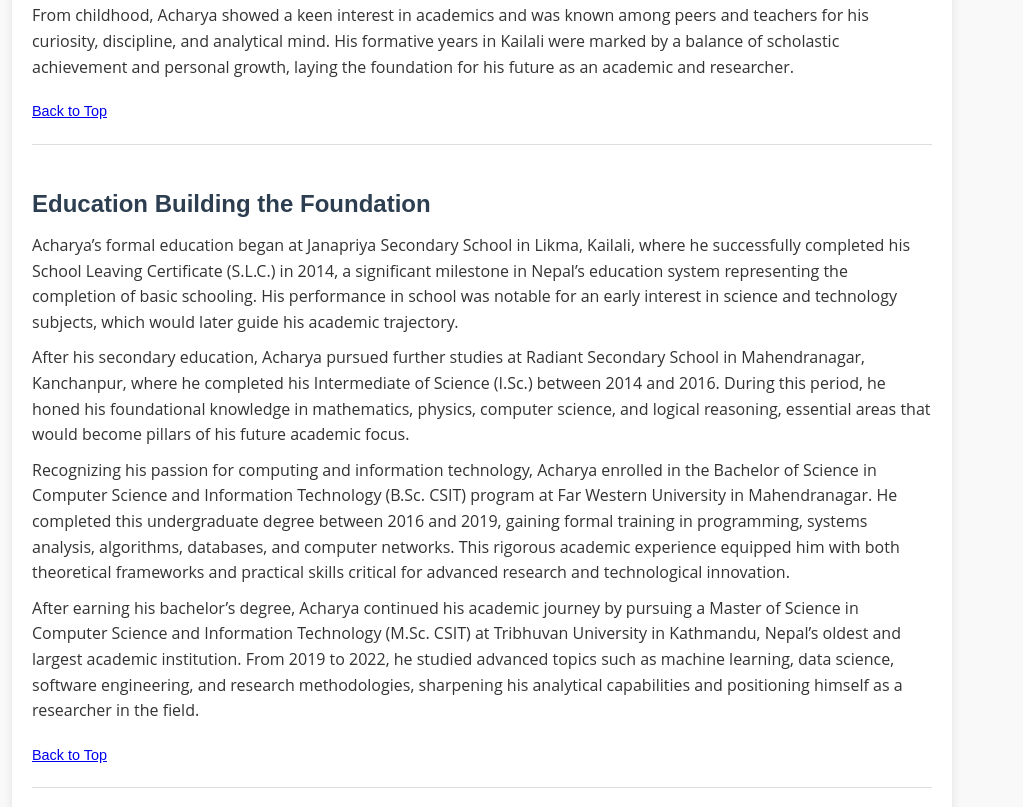
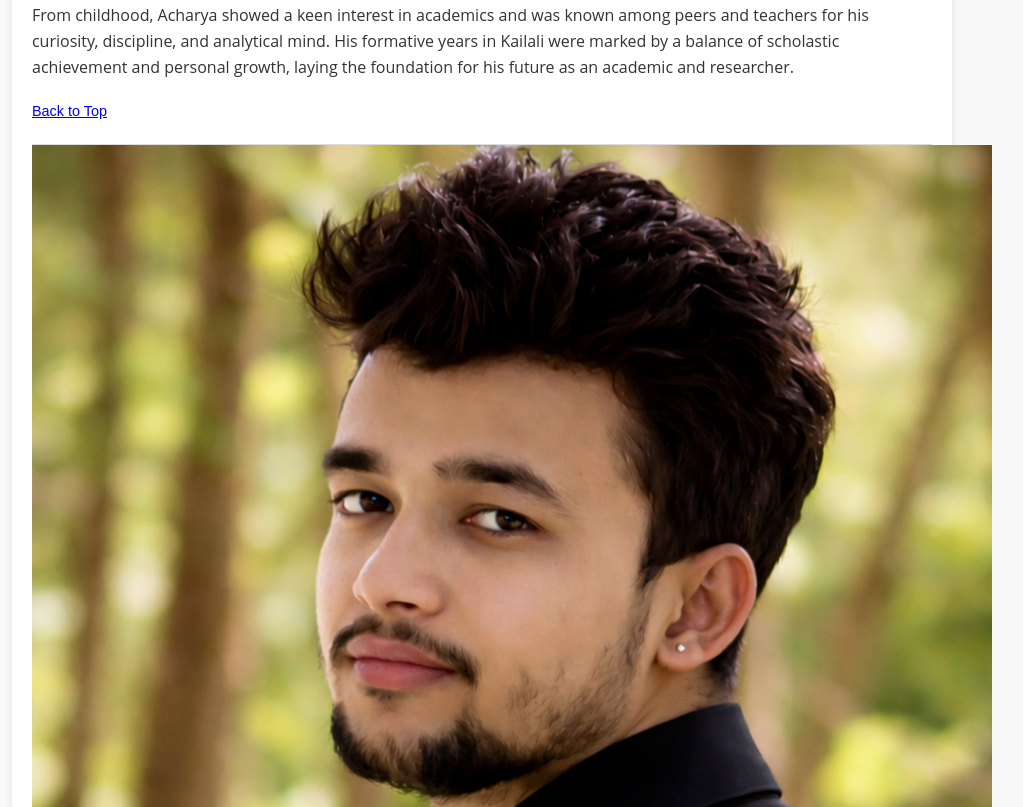
Before and after one commit to Kamal-Acharya-15/Kamal-Acharya, a plain HTML site: page index.html in a window 1280 px wide. Shown: the part 493-1300 px from the top of the page, without its empty margins (158-1181 px from the left). Drawn offline with Linux system fonts and the light colour scheme.

Commit message:
Update index.html

```diff
--- a/index.html
+++ b/index.html
@@ -109,7 +109,7 @@
             <p>From childhood, Acharya showed a keen interest in academics and was known among peers and teachers for his curiosity, discipline, and analytical mind. His formative years in Kailali were marked by a balance of scholastic achievement and personal growth, laying the foundation for his future as an academic and researcher.</p>
             <a href="#top" class="back-to-top">Back to Top</a>
         </section>
-
+<img src="Kamal_Acharya_in_2026.jpg" alt="My Photo" class="center-img">
         <section id="education">
             <h2>Education Building the Foundation</h2>
             <p>Acharya’s formal education began at Janapriya Secondary School in Likma, Kailali, where he successfully completed his School Leaving Certificate (S.L.C.) in 2014, a significant milestone in Nepal’s education system representing the completion of basic schooling. His performance in school was notable for an early interest in science and technology subjects, which would later guide his academic trajectory.</p>
```
